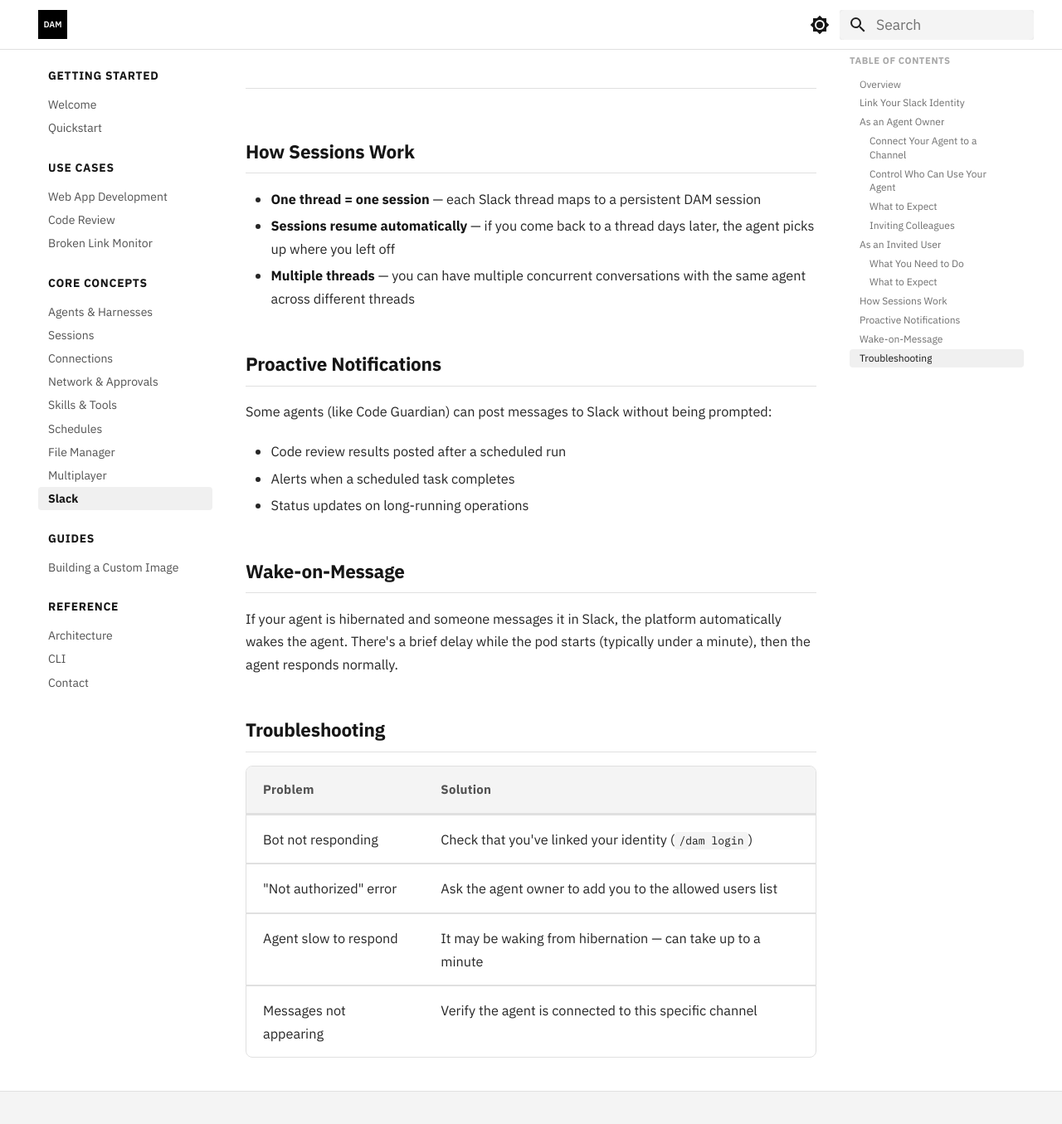
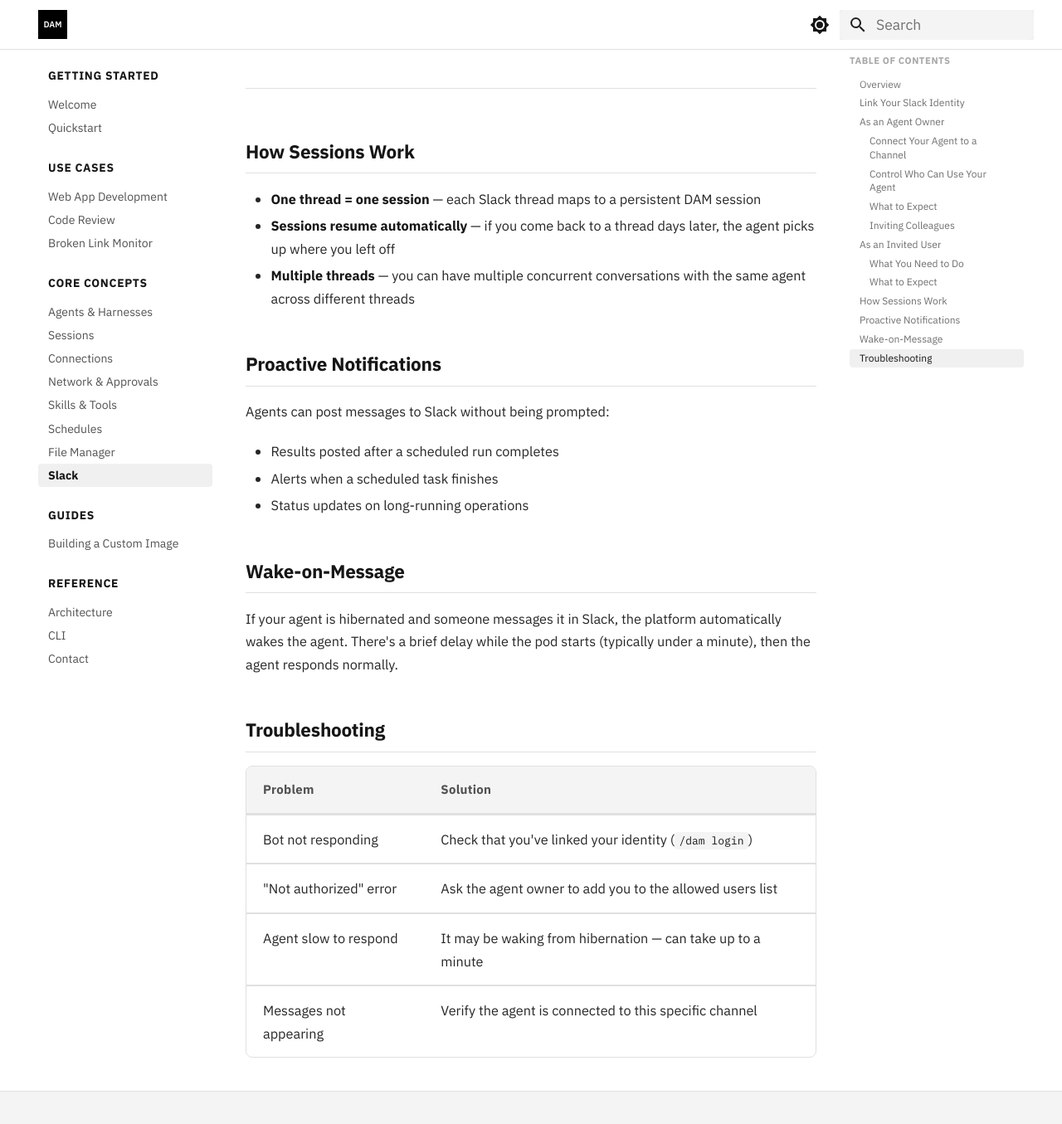
Before and after one commit to dam-agents/docs, an MkDocs documentation site: the page built from docs/integrations/slack.md, in a window 1280 px wide and 1400 px high, scrolled down 3348 px. Shown: the top 1355 px of the window at 83% size. Built offline with MkDocs 1.6.1 and Material for MkDocs 9.7.7, drawn with Linux system fonts in a browser that asks for light colours; some of the changed text lies outside the part shown.

Commit message:
docs: updates

```diff
--- a/docs/integrations/slack.md
+++ b/docs/integrations/slack.md
@@ -103,10 +103,10 @@ Someone else set up an agent in a Slack channel and invited you (or you joined t
 
 ## Proactive Notifications
 
-Some agents (like Code Guardian) can post messages to Slack without being prompted:
+Agents can post messages to Slack without being prompted:
 
-- Code review results posted after a scheduled run
-- Alerts when a scheduled task completes
+- Results posted after a scheduled run completes
+- Alerts when a scheduled task finishes
 - Status updates on long-running operations
 
 ## Wake-on-Message
--- a/mkdocs.yml
+++ b/mkdocs.yml
@@ -80,7 +80,6 @@ nav:
     - Skills & Tools: core-concepts/skills-and-tools.md
     - Schedules: core-concepts/schedules.md
     - File Manager: core-concepts/file-manager.md
-    - Multiplayer: core-concepts/multiplayer.md
     - Slack: integrations/slack.md
   - Guides:
     - Building a Custom Image: guides/custom-harness.md
```
Also changed, not shown: other parts of docs/integrations/slack.md (+1 -1 lines), docs/core-concepts/multiplayer.md (deleted, +0 -30 lines).
